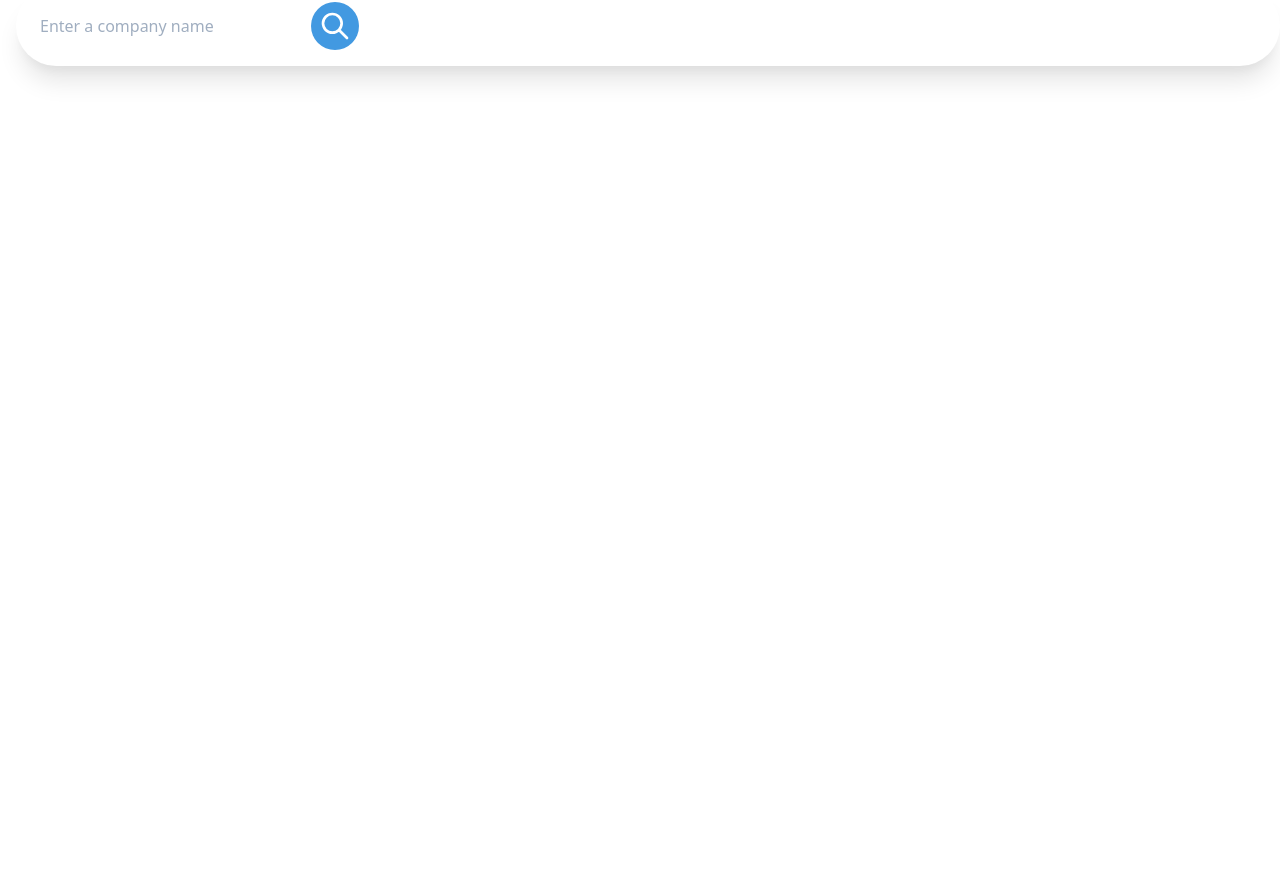
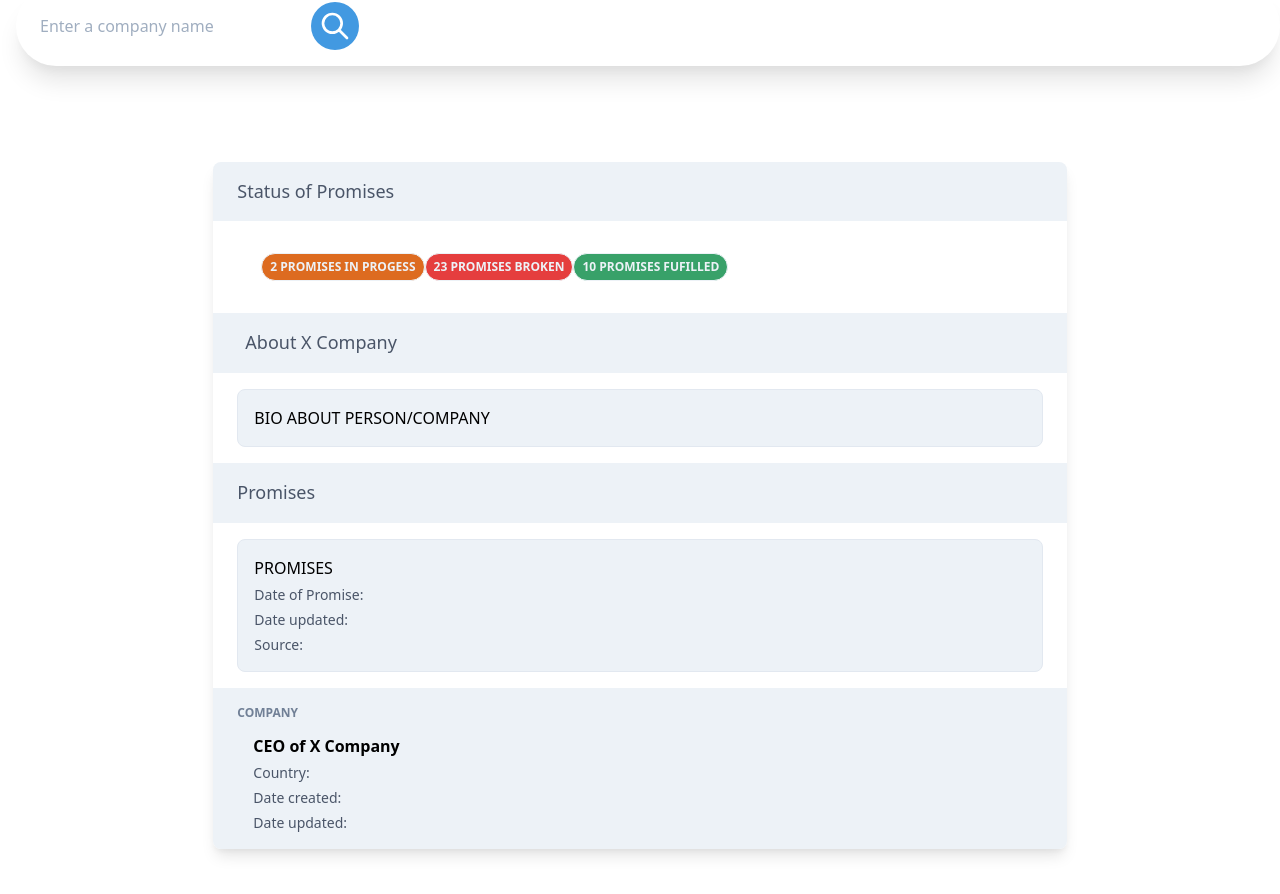
Before and after one commit to owen-duncan-snobel/hoohacks_accountability, a React (Create React App) app in the folder react-frontend/: page / in a window 1280 px wide. Shown: the part 214-1108 px from the top of the page. Before the commit the page ends 800 px from the top, so only its background shows below. Built offline with nearby package versions, Linux system fonts and the light colour scheme.

Commit message:
Added card template

```diff
--- a/react-frontend/src/App.js
+++ b/react-frontend/src/App.js
@@ -1,4 +1,5 @@
 import React from 'react';
+import Card from './components/card';
 {/*import SearchBar from 'material-ui-search-bar';*/}
 
 
@@ -30,7 +31,7 @@ function App() {
 				</a> </nav>
 
         <div className="text-center font-bold">
-					<h1 className="lg:text-9xl text-5xl sm:text-6xl text5xl mb-10 text-blue-600 hover:text-grey duration-300">
+					<h1 className="lg:text-9xl text-5xl sm:text-6xl text5xl mb-10 text-blue-600 hover:text-black duration-300">
 						Track their promises
 					</h1>
 				</div>
@@ -48,7 +49,9 @@ function App() {
 
               </button>
         </div>
+
     </div>
+    <Card/>
   </div>
 
       </div>
--- /dev/null
+++ b/react-frontend/src/components/card.js
@@ -0,0 +1,63 @@
+import React from 'react';
+
+const Card = () => {
+
+
+
+return(
+    <body class="flex justify-center items-center my-24">
+        <div class="w-2/3 flex flex-col bg-white shadow-lg rounded-lg overflow-hidden">
+        <div class="bg-gray-200 text-gray-700 text-lg px-6 py-4"> Status of Promises </div>
+
+        <div class="flex justify-between items-center px-6 py-4">
+
+
+
+        {/* Stats buttons*/}
+
+        <div class='flex justify-between items-center px-6 py-4'>
+            <div class="bg-orange-600 text-xs uppercase px-2 py-1 rounded-full border border-gray-200 text-gray-200 font-bold"> 2 Promises In Progess</div>
+            <div class="bg-red-600 text-xs uppercase px-2 py-1 rounded-full border border-gray-200 text-gray-200 font-bold hover:text-grey duration-300">23 Promises Broken</div>
+            <div class="bg-green-600 text-xs uppercase px-2 py-1 rounded-full border border-gray-200 text-gray-200 font-bold hover:text-grey duration-300">10 Promises Fufilled</div>
+        </div>
+
+
+        <div class="text-sm"></div>
+        </div>
+
+        <div class="bg-gray-200 text-gray-700 text-lg px-8 py-4">About X Company </div>
+        <div class="px-6 py-4 border-t border-gray-200">
+        <div class="border rounded-lg p-4 bg-gray-200">
+            BIO ABOUT PERSON/COMPANY
+        </div>
+        </div>
+
+        <div class="bg-gray-200 text-gray-700 text-lg px-6 py-4"> Promises </div>
+        <div class="px-6 py-4 border-t border-gray-200">
+        <div class="border rounded-lg p-4 bg-gray-200">
+            PROMISES
+            <p class="text-sm text-gray-700 mt-1">Date of Promise: </p>
+            <p class="text-sm text-gray-700 mt-1">Date updated: </p>
+            <p class="text-sm text-gray-700 mt-1">Source: </p>
+
+        </div>
+        </div>
+
+        <div class="bg-gray-200 px-6 py-4">
+        <div class="uppercase text-xs text-gray-600 font-bold">Company</div>
+
+        <div class="flex items-center pt-3">
+            <div class="ml-4">
+            <p class="font-bold">CEO of X Company</p>
+            <p class="text-sm text-gray-700 mt-1">Country: </p>
+            <p class="text-sm text-gray-700 mt-1">Date created: </p>
+            <p class="text-sm text-gray-700 mt-1">Date updated: </p>
+            </div>
+        </div>
+        </div>
+    </div>
+    </body>
+
+);
+};
+export default Card;
```
Also changed, not shown: 1 other file (tests, documents, lock files or other folders).
